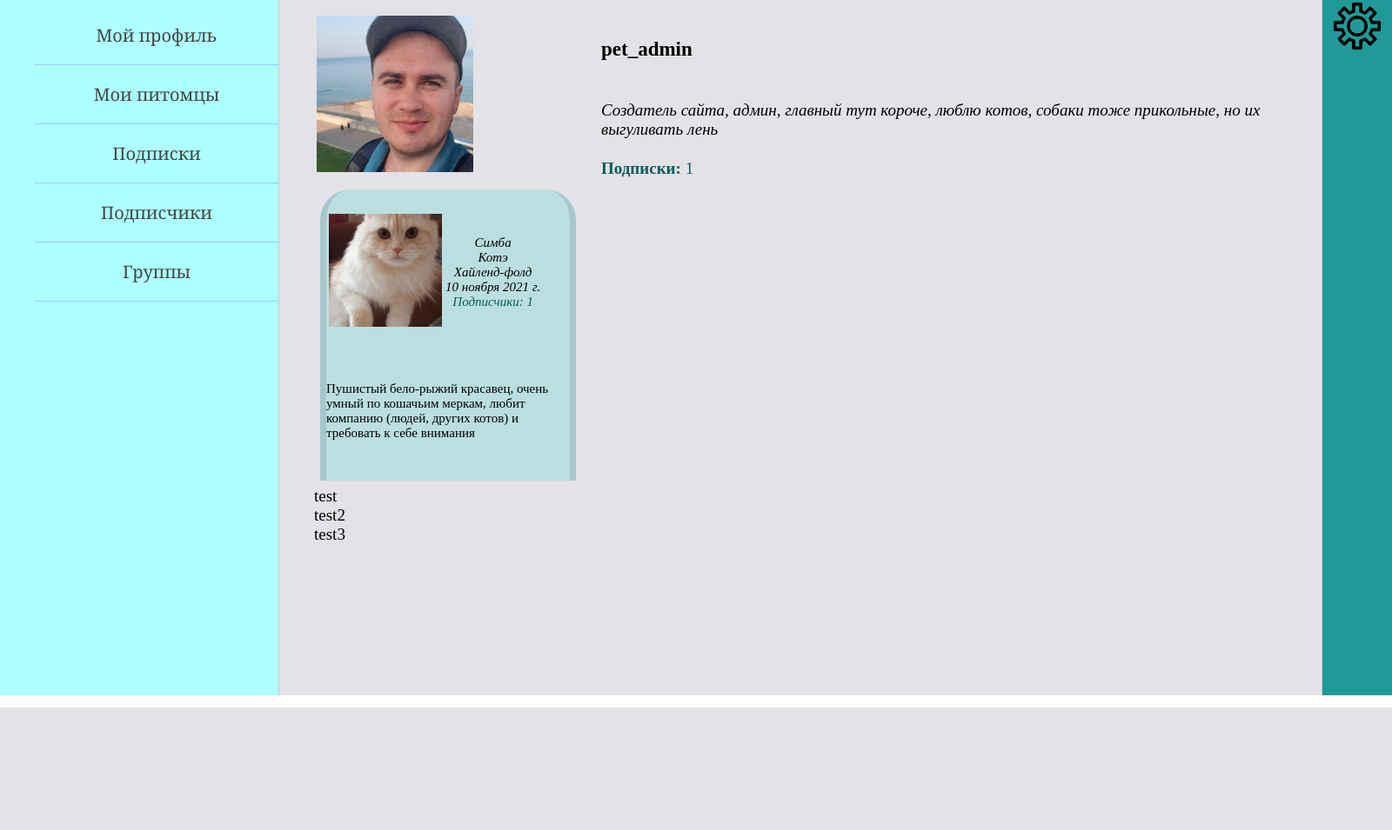
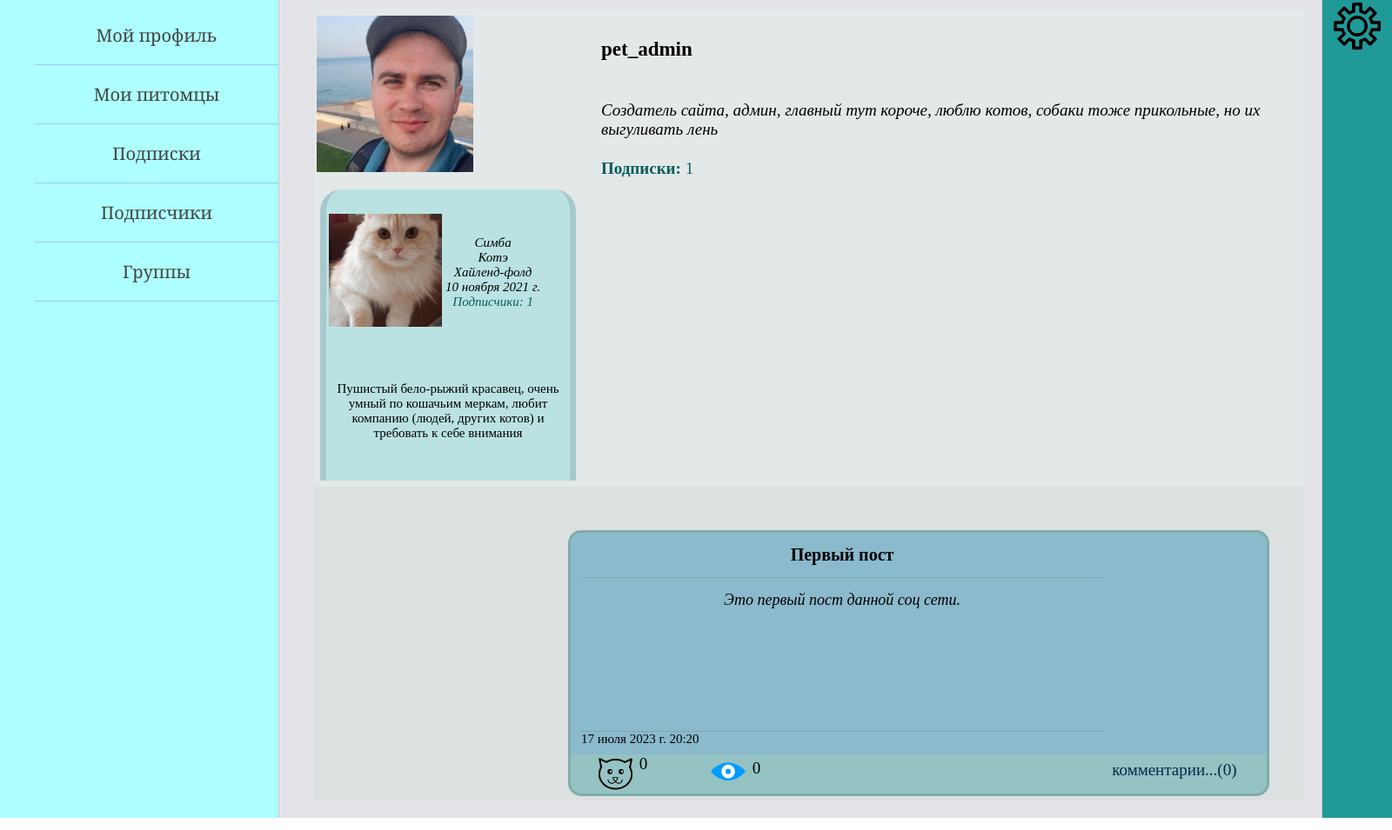
Before and after one commit to classytoast/four-paws-social-network, a Django app: page /profile/1/ in a window 1600 px wide. Shown: the whole page at 87% size. Before the commit the page ends 814 px from the top, so only its background shows below. Run offline with Django 4.2, Linux system fonts and the light colour scheme; a user stored in the database is signed in; data comes from the database, SQL or seed files in the repository; both versions use the stored data as it was before the commit; data that the repository does not hold is empty.

Commit message:
created news_feed version 1

```diff
--- a/four_paws/pet_owners/admin.py
+++ b/four_paws/pet_owners/admin.py
@@ -46,8 +46,14 @@ class OwnerPostAdmin(admin.ModelAdmin):
               'is_published', 'views', 'likes']
 
 
+class PostImageAdmin(admin.ModelAdmin):
+    list_display = ['post', 'owner']
+    fields = ['post', 'owner', 'img']
+
+
 admin.site.register(Owner, OwnerAdmin)
 admin.site.register(AnimalCategory, AnimalCategoryAdmin)
 admin.site.register(Animal, AnimalAdmin)
 admin.site.register(AnimalFollower, AnimalFollowerAdmin)
 admin.site.register(OwnerPost, OwnerPostAdmin)
+admin.site.register(PostImage, PostImageAdmin)
--- a/four_paws/pet_owners/models.py
+++ b/four_paws/pet_owners/models.py
@@ -86,15 +86,16 @@ class OwnerPost(models.Model):
                                      verbose_name='питомцы в посте')
     is_published = models.BooleanField(default=True)
     date_create = models.DateTimeField(auto_now_add=True, verbose_name='дата создания поста')
-    views = models.FloatField(verbose_name='просмотры', default=0)
-    likes = models.FloatField(verbose_name='лайки', default=0)
+    views = models.IntegerField(verbose_name='просмотры', default=0)
+    likes = models.IntegerField(verbose_name='лайки', default=0)
 
     def __str__(self):
-        return f'{self.text_of_post}'[15]
+        return f'{self.text_of_post}'[:15]
 
     class Meta:
         verbose_name = 'Пост пользователя'
         verbose_name_plural = 'Посты пользователей'
+        ordering = ['-date_create']
 
 
 class PostImage(models.Model):
@@ -102,7 +103,6 @@ class PostImage(models.Model):
     img = models.ImageField(upload_to="img_of_post/%Y/%m/%d/", verbose_name='изображение')
     post = models.ForeignKey(OwnerPost, on_delete=models.CASCADE, related_name='images', verbose_name='пост')
     owner = models.ForeignKey(settings.AUTH_USER_MODEL, on_delete=models.CASCADE, verbose_name='владелец фото')
-    animals_on_img = models.ManyToManyField(Animal, blank=True, verbose_name='питомцы на фото')
 
 
 class PostComment(models.Model):
--- a/four_paws/pet_owners/static/pet_owners/css/styles.css
+++ b/four_paws/pet_owners/static/pet_owners/css/styles.css
@@ -87,6 +87,7 @@ html, body {
 .content-text {
     height: 100%;
 	font-size: 19px;
+	background: #e3e8e8;
 	font-family: Yandex Sans Display Light;
 }
 
@@ -113,8 +114,8 @@ html, body {
 }
 .subs_of_user a:hover { color: #706900; }
 
-.animals_info td {
-    overflow-wrap: break-word;
+.animals_info {
+    text-align: center;
 }
 
 .animal_cell {
@@ -123,7 +124,7 @@ html, body {
     width: 280px;
     border-left: 7px solid #27234621;
     border-right: 7px solid #27234621;
-    border-radius: 35px 35px 0 0;
+    border-radius: 25px 25px 0 0;
 }
 
 .avatar_and_parameters {
@@ -204,3 +205,108 @@ html, body {
     text-decoration: none;
 }
 .if_no_animals a:hover { color: #706900; }
+
+.news_feed {
+    width: 100%;
+    background: #dce0e0;
+}
+
+.all_posts {
+    margin: 50px 0 0 292px;
+    text-align: center;
+}
+
+.post_cell {
+    width: 800px;
+    height: 300px;
+    line-width: 0px;
+    background: #95c2c2;
+    border-radius: 15px;
+    margin: 5px 0 5px 0;
+    border: 3px solid rgba(120, 161, 161, 0.7);
+}
+
+.post_info {
+    width: 100%;
+    height: 85%;
+    background: rgba(124, 173, 217, 0.4);
+    border-radius: 15px 15px 0 0;
+    font-size: 0;
+}
+.title_and_text {
+    display: inline-block;
+    width: 75%;
+    height: 100%;
+    font-size: 20px;
+}
+.post_title {
+    height: 20%;
+    font-weight: bold;
+    line-height: 50px;
+    border-bottom: 1px solid rgba(120, 161, 161, 0.7);
+}
+.post_text {
+    width: 100%;
+    height: 63%;
+    font-size: 18px;
+    font-style: italic;
+    margin-top: 15px;
+    border-bottom: 1px solid rgba(120, 161, 161, 0.7);
+}
+.post_datetime {
+    width: 100%;
+    height: 10%;
+    font-size: 15px;
+    text-align: left;
+}
+.imgs_in_post {
+    display: inline-block;
+    vertical-align: top;
+    width: 22%;
+    height: 100%;
+    padding-top: 10px;
+    text-align: center;
+}
+.post_parameters { text-align: center; font-size: 0;}
+.post_likes {
+    display: inline-block;
+    width: 10%;
+    height: 100%;
+    font-size: 0;
+
+}
+.post_views {
+    display: inline-block;
+    width: 10%;
+    height: 100%;
+    vertical-align: top;
+    margin-left: 50px;
+    padding-top: 5px;
+    font-size: 0;
+}
+.img_like, .img_view {
+    display: inline-block;
+    width: 60%;
+    height: 100%;
+}
+.like_count, .view_count {
+    display: inline-block;
+    width: 20%;
+    height: 100%;
+    vertical-align: top;
+    font-size: 19px;
+}
+.post_comments {
+    display: inline-block;
+    width: 67%;
+    height: 100%;
+    vertical-align: top;
+    font-size: 19px;
+    text-align: right;
+    padding: 7px 15px 0 0;
+}
+.post_comments a {
+    color: #00284d;
+    text-decoration: none;
+}
+.post_comments a:hover { color: #706900; }
--- a/four_paws/pet_owners/templates/pet_owners/profile_page.html
+++ b/four_paws/pet_owners/templates/pet_owners/profile_page.html
@@ -111,11 +111,48 @@
     </td>
 </tr>
 <tr class="news_feed">
-    <td>
-        <div>test</div>
-        <div>test2</div>
-        <div>test3</div>
-    </td>
+    <td><div class="all_posts">
+        {% for post in all_posts %}
+            <div class="post_cell">
+                <div class="post_info">
+                    <div class="title_and_text">
+                        <div class="post_title">
+                            {{post.title}}
+                        </div>
+                        <div class="post_text">
+                            {{post.text_of_post|truncatewords:50}}
+                        </div>
+                        <div class="post_datetime">
+                            {{post.date_create}}
+                        </div>
+                    </div>
+                    <div class="imgs_in_post">
+                        {% get_img_for_post post.title imgs_for_posts as img_post %}
+                        <img src="{{img_post.img.url}}" width=160>
+                    </div>
+                </div>
+                <div class="post_parameters">
+                    <div class="post_likes">
+                        <div class="img_like">
+                        <a href="#">
+                            <img src="/static/pet_owners/images/like.png" width="45">
+                        </a>
+                        </div>
+                        <div class="like_count">{{post.likes}}</div>
+                    </div>
+                    <div class="post_views">
+                        <div class="img_view">
+                            <img src="/static/pet_owners/images/view.png" width="45">
+                        </div>
+                        <div class="view_count">{{post.views}}</div>
+                    </div>
+                    <div class="post_comments">
+                        <a href="#">комментарии...(0)</a>
+                    </div>
+                </div>
+            </div>
+        {% endfor %}
+    </div></td>
 </tr>
 </table>
 
--- a/four_paws/pet_owners/templatetags/pet_owners_tags.py
+++ b/four_paws/pet_owners/templatetags/pet_owners_tags.py
@@ -8,3 +8,9 @@ register = template.Library()
 def create_foll_list(animal_name, user_animals_followed):
     """достает данные из словаря о подписчиках питомца"""
     return user_animals_followed[animal_name]
+
+
+@register.simple_tag
+def get_img_for_post(post_title, imgs_for_posts):
+    """достает изображение из словаря для нужного поста"""
+    return imgs_for_posts[post_title]
--- a/four_paws/pet_owners/utils.py
+++ b/four_paws/pet_owners/utils.py
@@ -53,3 +53,14 @@ class DataMixin:
                                                                      }
         context['user_animals_followed'] = user_animals_followed
         return context
+
+    def get_owner_posts(self, user):
+        """Выгружает все посты пользователя"""
+        context = {}
+        all_posts = user.ownerpost_set.all()
+        context['all_posts'] = all_posts
+        imgs_for_posts = {}
+        for post in all_posts:
+            imgs_for_posts[f'{post.title}'] = post.images.first()
+        context['imgs_for_posts'] = imgs_for_posts
+        return context
--- a/four_paws/pet_owners/views.py
+++ b/four_paws/pet_owners/views.py
@@ -33,6 +33,8 @@ class ProfileHome(DataMixin, ListView):
         context.update(left_menu)
         subs_and_animals = self.get_subscriptions_and_animals_of_owner(user)
         context.update(subs_and_animals)
+        owner_posts = self.get_owner_posts(user)
+        context.update(owner_posts)
         return context
 
 
```
Also changed, not shown: four_paws/db.sqlite3, four_paws/media/img_of_post/2023/07/18/sleep1.jpg (added), four_paws/media/img_of_post/2023/07/18/sleep2.jpg (added), four_paws/media/img_of_post/2023/07/18/sleep3.jpg (added), four_paws/pet_owners/migrations/0008_alter_ownerpost_options_and_more.py (added), four_paws/pet_owners/migrations/0009_alter_ownerpost_likes_alter_ownerpost_views.py (added), four_paws/pet_owners/static/pet_owners/images/active_like.png (added), four_paws/pet_owners/static/pet_owners/images/like.png (added), four_paws/pet_owners/static/pet_owners/images/view.png (added).
